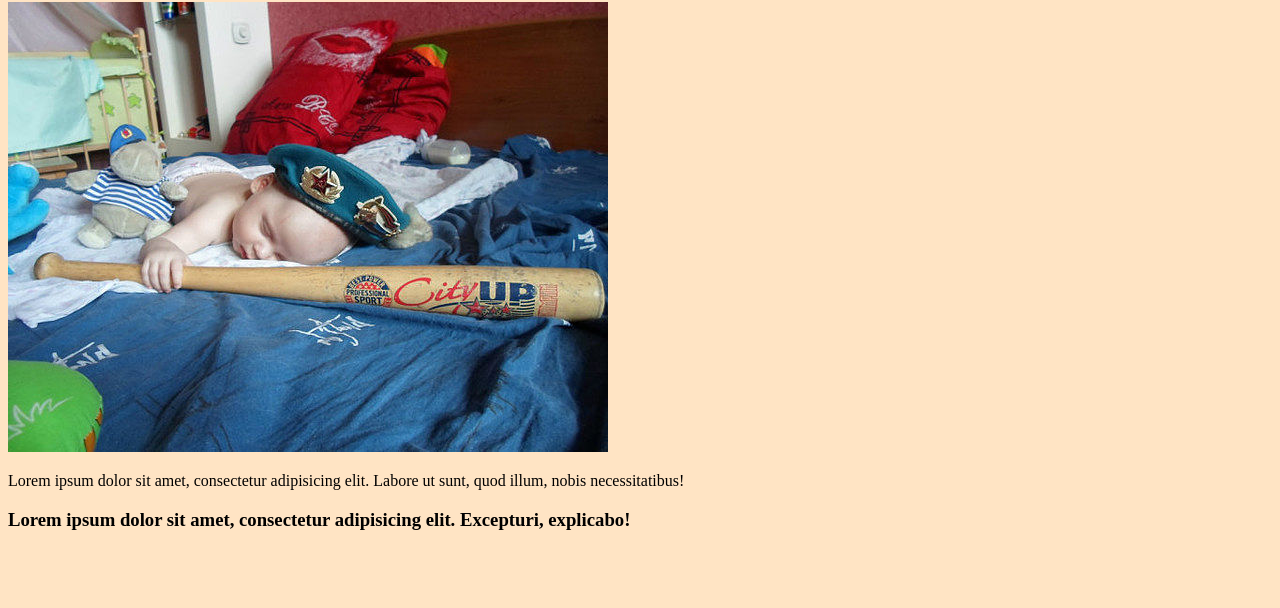
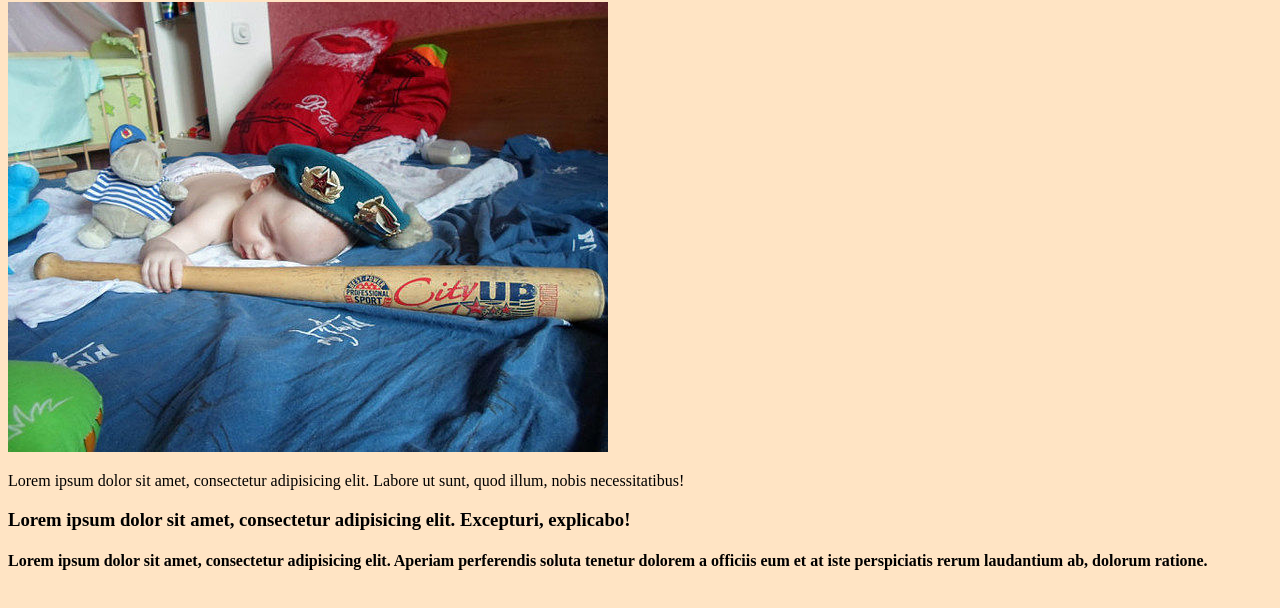
Before and after one commit to vem777/vemSgit, a plain HTML site: page index.html in a window 1280 px wide. Shown: the part 78-686 px from the top of the page. Drawn offline with Linux system fonts and the light colour scheme.

Commit message:
six commit

```diff
--- a/index.html
+++ b/index.html
@@ -12,5 +12,6 @@
     </div>
     <p>Lorem ipsum dolor sit amet, consectetur adipisicing elit. Labore ut sunt, quod illum, nobis necessitatibus!</p>
     <h3>Lorem ipsum dolor sit amet, consectetur adipisicing elit. Excepturi, explicabo!</h3>
+    <h4>Lorem ipsum dolor sit amet, consectetur adipisicing elit. Aperiam perferendis soluta tenetur dolorem a officiis eum et at iste perspiciatis rerum laudantium ab, dolorum ratione.</h4>
 </body>
 </html>
```
